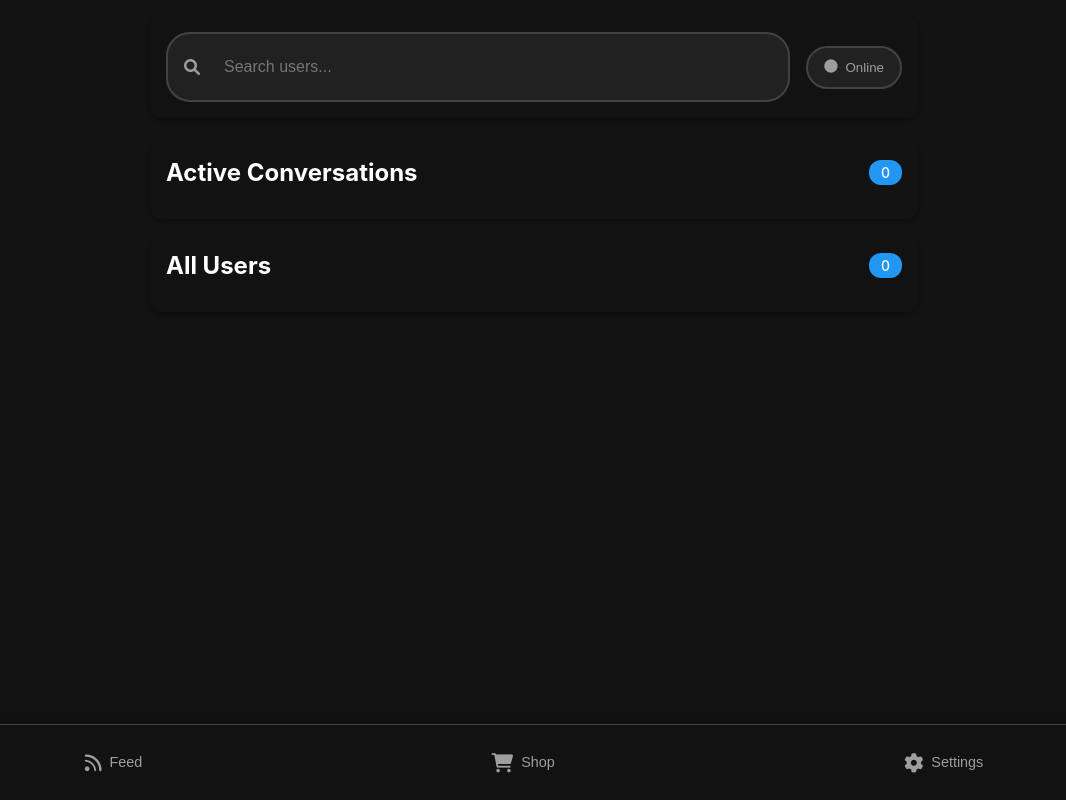
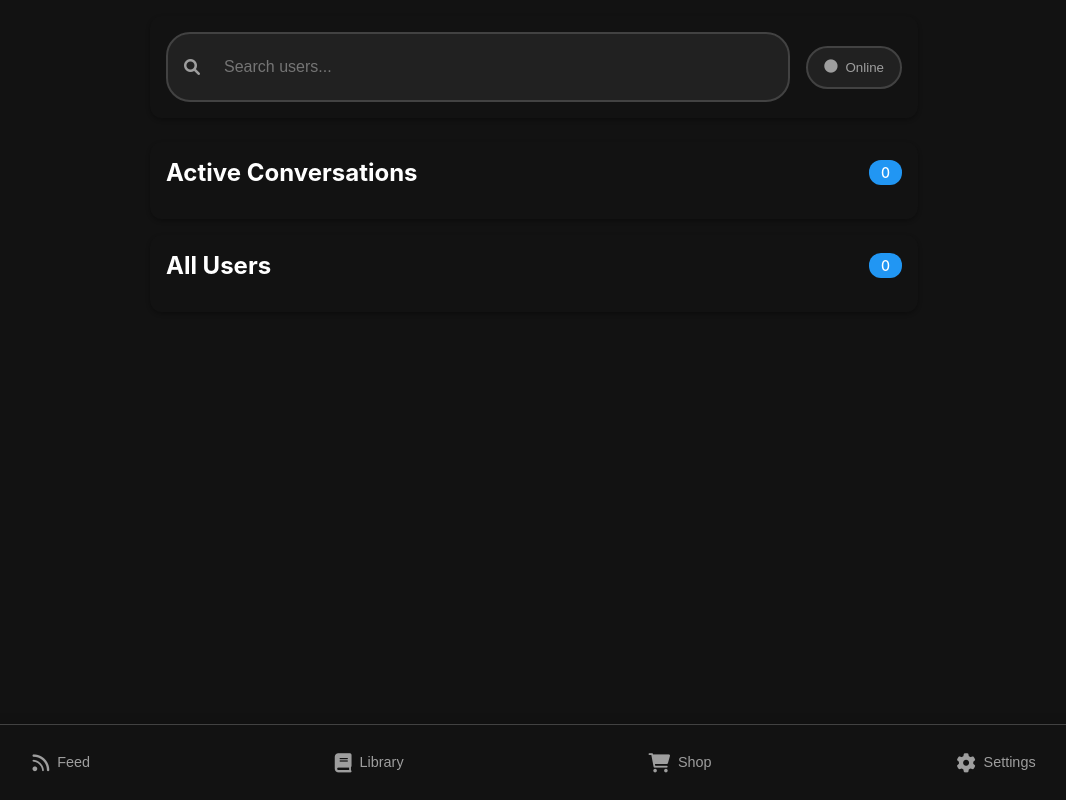
Before and after one commit to pixaze/testchat, a plain HTML site: page users.html in a window 1280 px wide. Shown: the whole page, without its empty margins (106-1172 px from the left). Drawn offline with Linux system fonts and the light colour scheme; no server answers.

Commit message:
Update users.html

```diff
--- a/users.html
+++ b/users.html
@@ -44,6 +44,9 @@
             <button onclick="window.location.href='feed.html'" class="nav-btn">
                 <i class="fas fa-rss"></i> Feed
             </button>
+            <button onclick="window.open('library.html', '_blank')" class="nav-btn">
+                <i class="fas fa-book"></i> Library
+            </button>
             <button onclick="window.open('https://blyatz.github.io/raffael', '_blank')" class="nav-btn">
                 <i class="fas fa-shopping-cart"></i> Shop
             </button>
```
